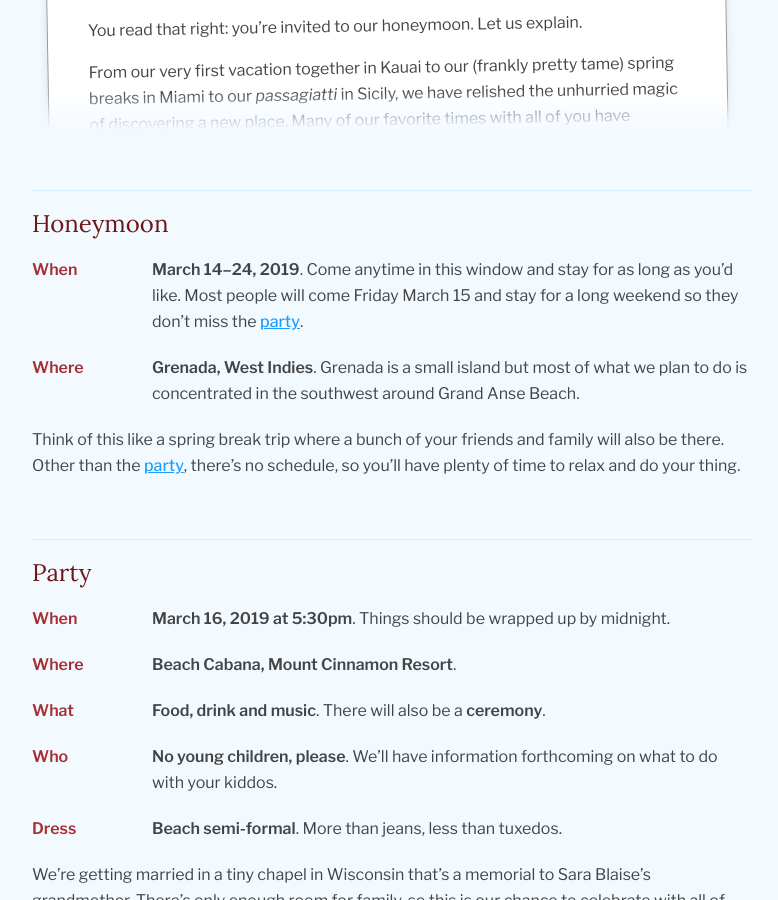
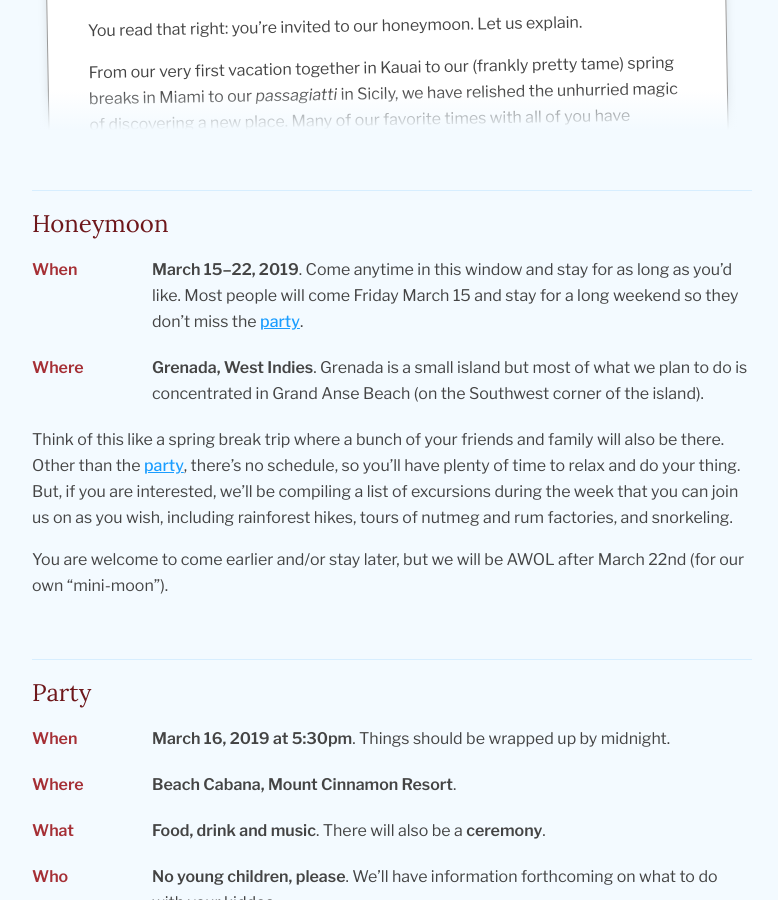
Before and after one commit to rossmeissl/bernsandblaise, a Jekyll site: the page built from index.md, in a window 1280 px wide and 900 px high, scrolled down 710 px. Shown: the whole window, without its empty margins (188-966 px from the left). Built offline with Jekyll 4.4.1, drawn with Linux system fonts in a browser that asks for light colours.

Commit message:
Update honeymoon.md

```diff
--- a/_includes/honeymoon.md
+++ b/_includes/honeymoon.md
@@ -1,9 +1,11 @@
 ## Honeymoon
 
 When
-: **March 14–24, 2019**. Come anytime in this window and stay for as long as you'd like. Most people will come Friday March 15 and stay for a long weekend so they don't miss the [party](#party).
+: **March 15–22, 2019**. Come anytime in this window and stay for as long as you'd like. Most people will come Friday March 15 and stay for a long weekend so they don't miss the [party](#party).
 
 Where
-: **Grenada, West Indies**. Grenada is a small island but most of what we plan to do is concentrated in the southwest around Grand Anse Beach.
+: **Grenada, West Indies**. Grenada is a small island but most of what we plan to do is concentrated in Grand Anse Beach (on the Southwest corner of the island).
 
-Think of this like a spring break trip where a bunch of your friends and family will also be there. Other than the [party](#party), there's no schedule, so you'll have plenty of time to relax and do your thing.
+Think of this like a spring break trip where a bunch of your friends and family will also be there. Other than the [party](#party), there's no schedule, so you'll have plenty of time to relax and do your thing. But, if you are interested, we'll be compiling a list of excursions during the week that you can join us on as you wish, including rainforest hikes, tours of nutmeg and rum factories, and snorkeling.
+
+You are welcome to come earlier and/or stay later, but we will be AWOL after March 22nd (for our own “mini-moon”).
```
